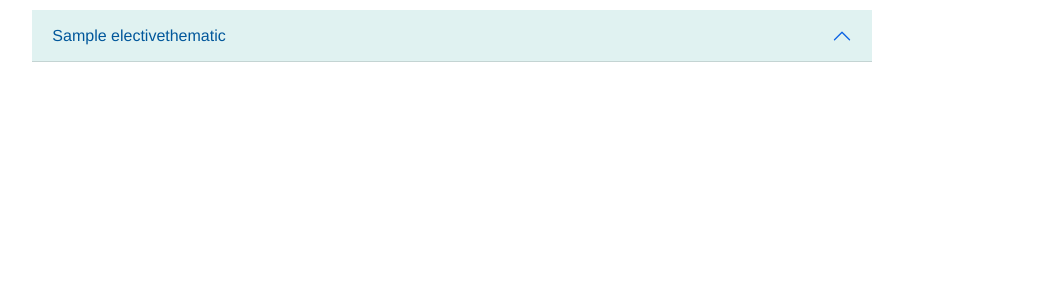
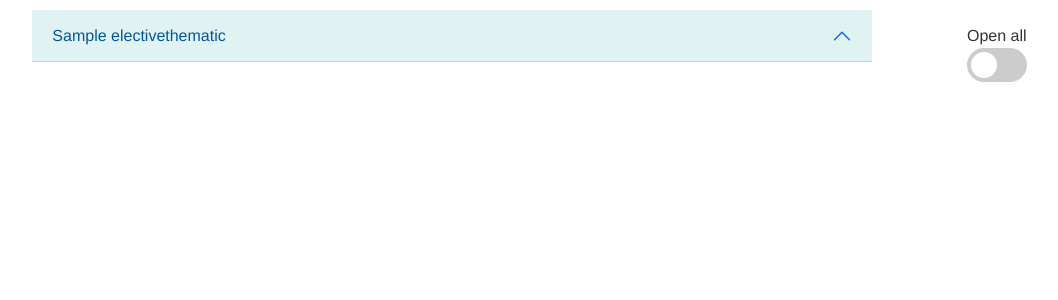
Before and after one commit to tamarinvs19/choosing_electives, a Django app: page /electives/ in a window 1280 px wide. Shown: the part 66-366 px from the top of the page, without its empty margins (173-1231 px from the left). Run offline with Django 3.2, Linux system fonts and the light colour scheme; a user stored in the database is signed in; tables that the repository leaves empty hold one stand-in row (values such as "Sample post"); parts of the project's set-up code (start-up, migrations or seed data) failed here and were passed over.

Commit message:
add switch thematics

```diff
--- a/static/styles/main.css
+++ b/static/styles/main.css
@@ -109,3 +109,80 @@ ul.description-table li:first-child {
 .statistic {
   margin-left: 4px;
 }
+
+.switch-container {
+  width: 40px;
+}
+
+/* The switch - the box around the slider */
+.switch {
+  position: relative;
+  display: inline-block;
+  width: 60px;
+  height: 34px;
+}
+
+/* Hide default HTML checkbox */
+.switch input {
+  opacity: 0;
+  width: 0;
+  height: 0;
+}
+
+/* The slider */
+.slider {
+  position: absolute;
+  cursor: pointer;
+  top: 0;
+  left: 0;
+  right: 0;
+  bottom: 0;
+  background-color: #ccc;
+  -webkit-transition: .4s;
+  transition: .4s;
+}
+
+.slider:before {
+  position: absolute;
+  content: "";
+  height: 26px;
+  width: 26px;
+  left: 4px;
+  bottom: 4px;
+  background-color: white;
+  -webkit-transition: .4s;
+  transition: .4s;
+}
+
+input:checked + .slider {
+  background-color: #01579b;
+}
+
+input:focus + .slider {
+  box-shadow: 0 0 1px #01579b;
+}
+
+input:checked + .slider:before {
+  -webkit-transform: translateX(26px);
+  -ms-transform: translateX(26px);
+  transform: translateX(26px);
+}
+
+/* Rounded sliders */
+.slider.round {
+  border-radius: 34px;
+}
+
+.slider.round:before {
+  border-radius: 50%;
+}
+
+.switch-container {
+  position: fixed;
+  top: 90px;
+  right: 40px;
+}
+
+.switch-container {
+  width: 100px;
+}
--- a/templates/electives/elective_list.html
+++ b/templates/electives/elective_list.html
@@ -3,6 +3,13 @@
   Elective list
 {% endblock %}
 {% block body %}
+  <div class="switch-container">
+    Open all
+    <label class="switch">
+      <input type="checkbox" onchange="clickSwitch(this)">
+      <span class="slider round"></span>
+    </label>
+  </div>
   <div class="accordion accordion-flush" id="accordionPanelsElective">
   {% for thematic, electives in elective_groups.items %}
       {% include "electives/themetic_list.html" with thematic=thematic electives=electives %}
@@ -33,5 +40,14 @@
                 $(`#statistic-${elective_id}-${kind_id}`)[0].innerHTML = data['students_count'];
               });
       }
+
+      function clickSwitch(input) {
+          if (input.checked) {
+              $('.accordion-collapse').addClass('show');
+          } else {
+              $('.accordion-collapse').removeClass('show');
+          }
+      }
+
   </script>
 {% endblock %}
--- a/templates/electives/themetic_list.html
+++ b/templates/electives/themetic_list.html
@@ -11,8 +11,7 @@
       </button>
     </h3>
     <div id="panelsStayOpen-collapse{{ forloop.counter }}"
-         class="accordion-collapse collapse"
-         data-bs-parent="#accordionPanelsElective"
+         class="accordion-collapse collapse "
          aria-labelledby="panelsStayOpen-{{ forloop.counter }}">
       <div class="accordion-body">
         <div class="row title-row">
```
Lines whose indentation alone changed are shown as unchanged.
